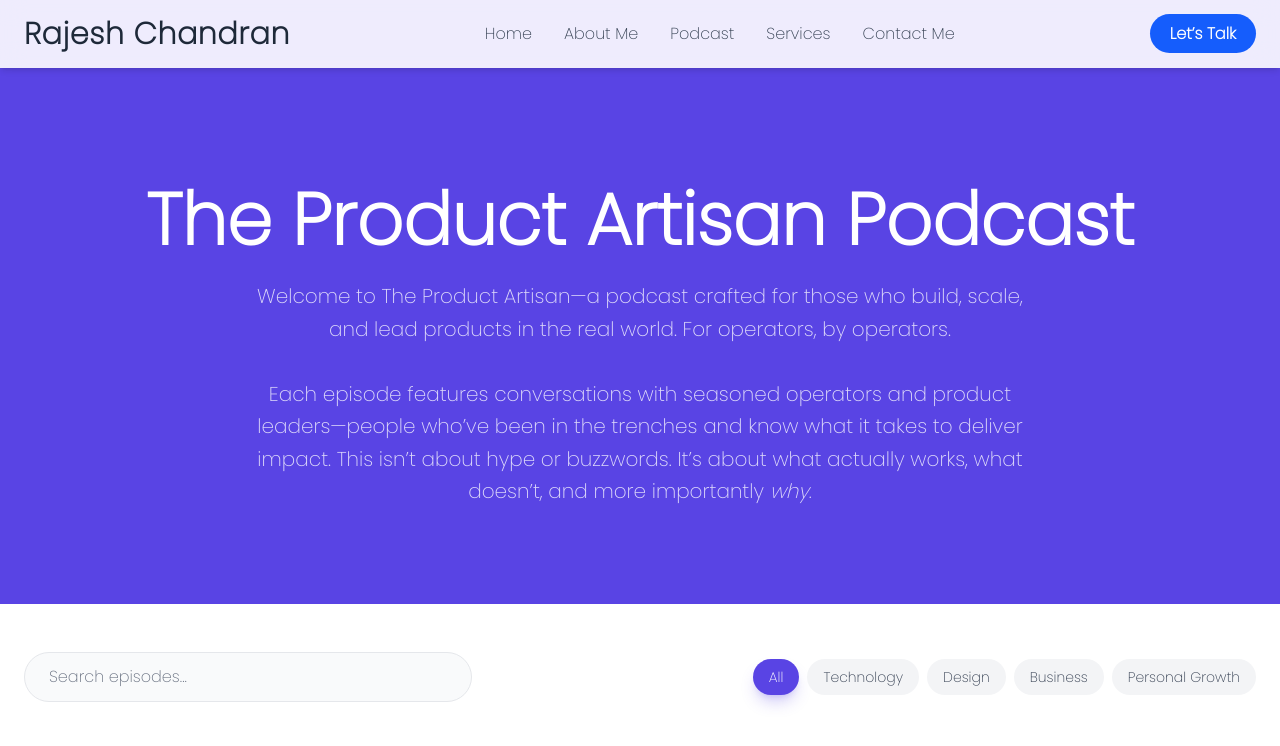
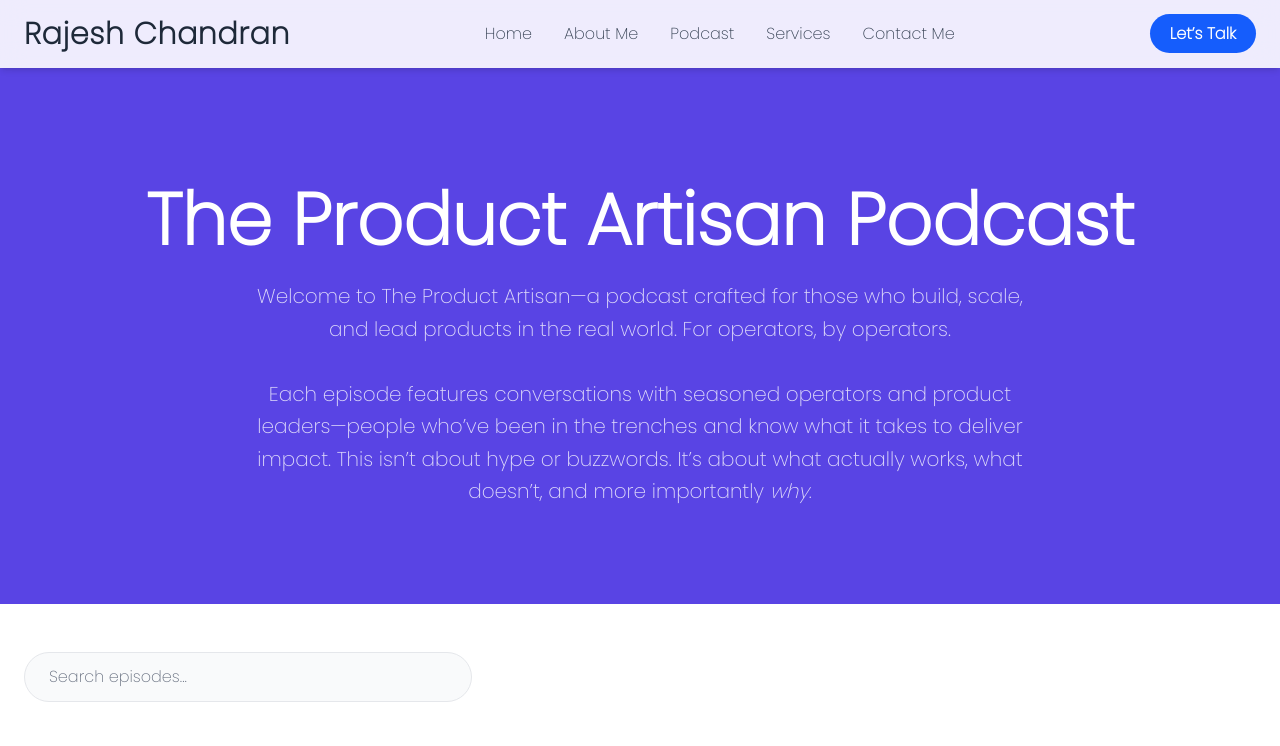
Before and after one commit to rootdisha/Rajesh-website-new, a React (Vite) app: page /Podcast in a window 1280 px wide. Shown: the top 746 px of the page. Built offline with nearby package versions, Linux system fonts and the light colour scheme.

Commit message:
removed categories

```diff
--- a/src/Component/Podcast.jsx
+++ b/src/Component/Podcast.jsx
@@ -19,7 +19,7 @@ const Episodes = () => {
   const [selectedEpisode, setSelectedEpisode] = useState(null);
   const [currentSlide, setCurrentSlide] = useState(0);
 
-  const categories = ['All', 'Technology', 'Design', 'Business', 'Personal Growth'];
+  const categories = [];
   // const MAX_EPISODE_NUMBER = 10;
 
   // Add newest episode ON TOP. index 0.
@@ -945,7 +945,7 @@ And by the way, this is audio only. The video is more for us to interact, but wh
         className="min-h-screen bg-white"
       >
         {/* Header */}
-        <div className="bg-[#5944e4] text-white">
+        <div className="bg-[#5944e4] text-white pt-12">
           <div className=" mx-auto px-6 py-8">
             <button
               onClick={() => setSelectedEpisode(null)}
```
